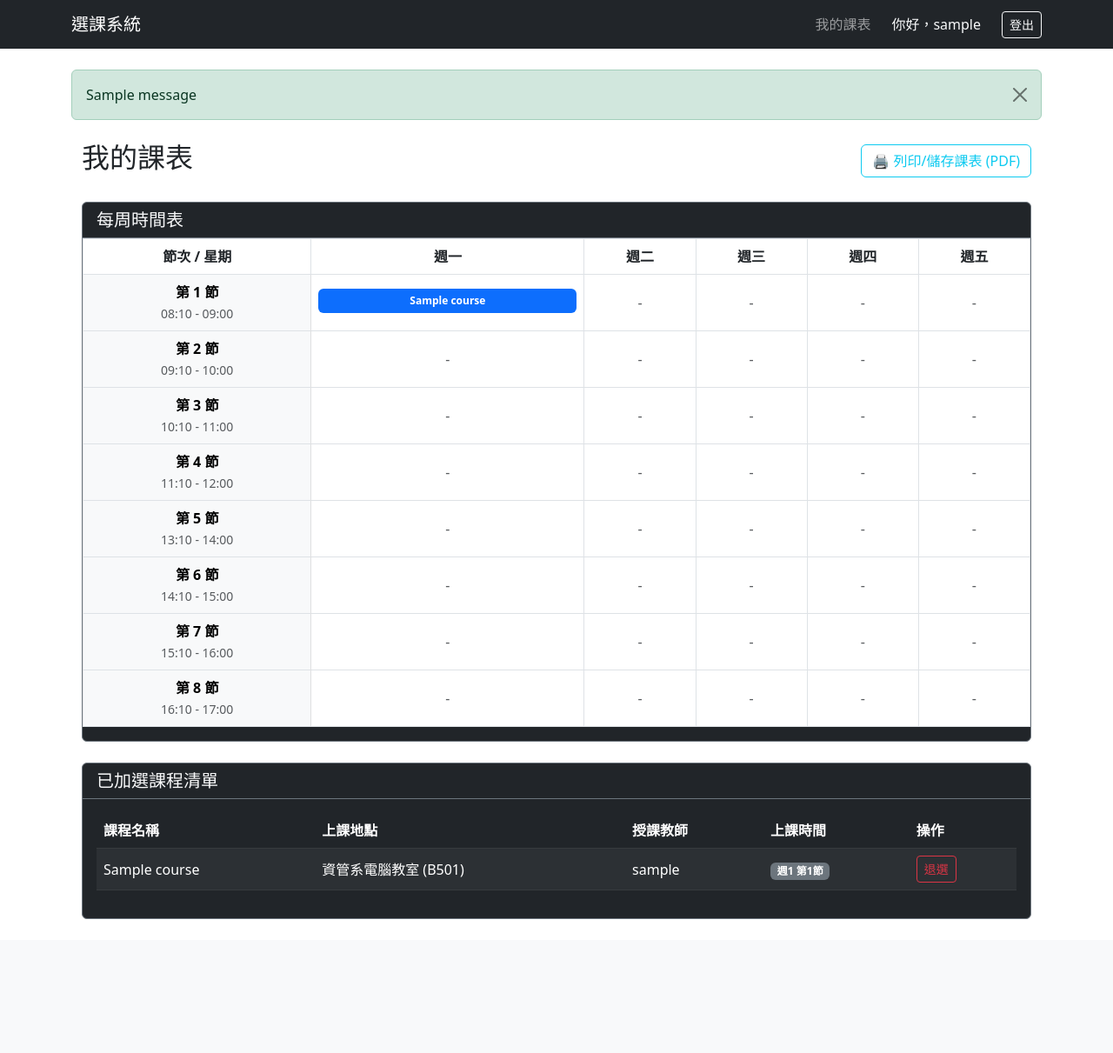
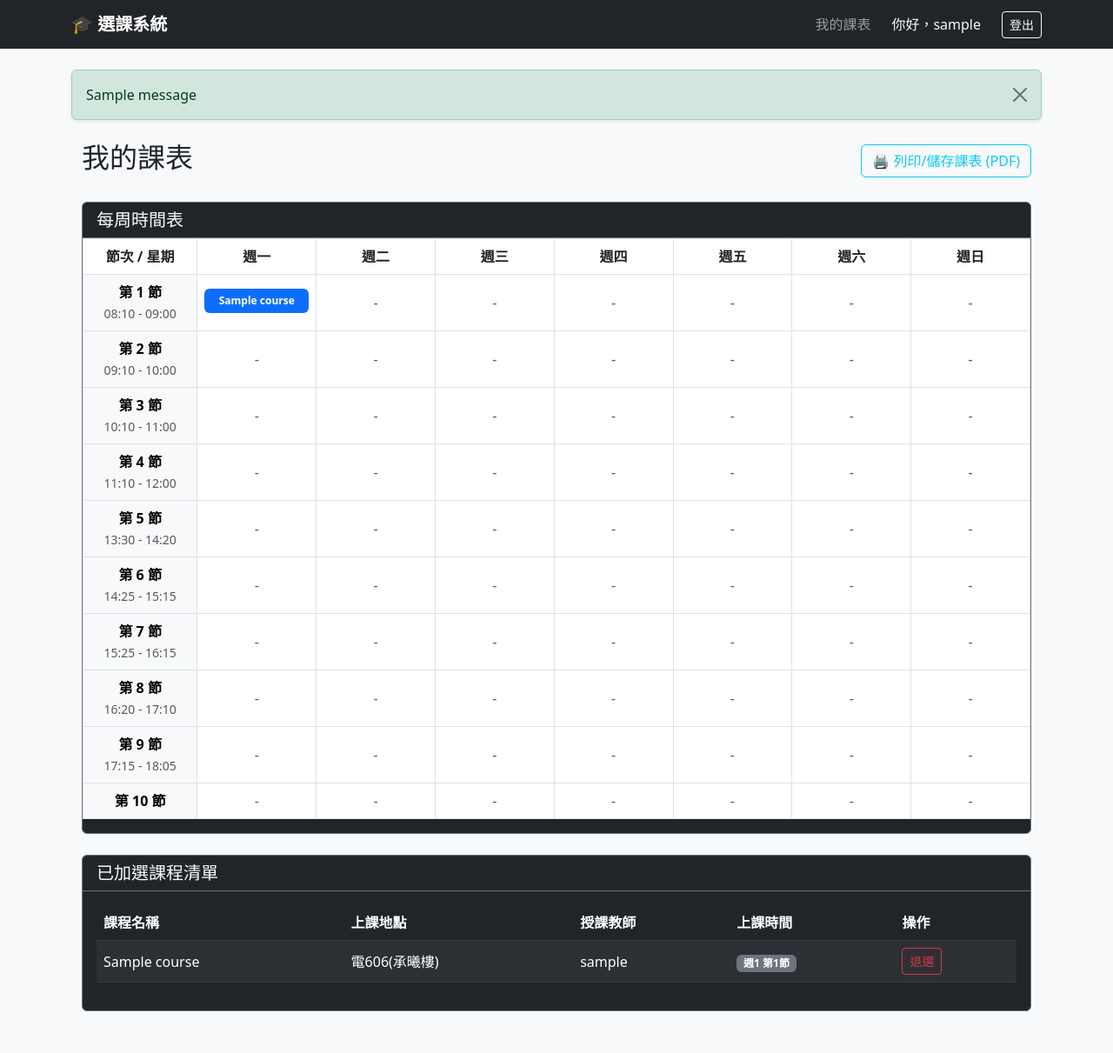
Before and after one commit to projectlearner/python-course-system, a Django app: page /my-courses/ in a window 1280 px wide. Shown: the whole page at 87% size. Before the commit the page ends 1057 px from the top, so only its background shows below. Run offline with Django 5.2, Linux system fonts and the light colour scheme; a user stored in the database is signed in; tables that the repository leaves empty hold one stand-in row (values such as "Sample post"); one stand-in notice (Sample message) is shown.

Commit message:
最佳化程式碼+新增第8~9節和星期六日+更改節次時間+課程標記同寬

```diff
--- a/config/urls.py
+++ b/config/urls.py
@@ -3,8 +3,7 @@ from django.urls import path, include
 
 urlpatterns = [
     path('admin/', admin.site.urls),
-    # path('', include('pages.urls')),  # 把 pages/urls.py 引進來
     path('', include('course.urls')),
     path('users/', include('users.urls')),
-    path('accounts/', include('django.contrib.auth.urls')), # 引入 Django 內建登入/登出路由
+    path('accounts/', include('django.contrib.auth.urls')), # 內建登入/登出路由
 ]
--- a/course/models.py
+++ b/course/models.py
@@ -85,14 +85,14 @@ class Enrollment(models.Model):
 # courses/models.py (或 course/models.py)
 class Course(models.Model):
     CLASSROOM_CHOICES = [
-        ('IM_LAB', '資管系電腦教室 (B501)'),
-        ('BA_ROOM', '財稅系專業教室 (A302)'),
-        ('FIN_ROOM', '財金系金融實驗室 (C401)'),
-        ('ACC_ROOM', '會資系電腦教室 (A201)'),
-        ('IB_ROOM', '國貿系多媒體教室 (B302)'),
-        ('AM_ROOM', '企管系專業教室 (C205)'),
-        ('EN_ROOM', '英文通識教室 (C405)'),
-        ('CH_ROOM', '國文通識教室 (C301)'),
+        ('IM_LAB', '電606(承曦樓)'),
+        ('BA_ROOM', '藝305'),
+        ('FIN_ROOM', '撞球教室'),
+        ('ACC_ROOM', '藝409'),
+        ('IB_ROOM', '資401'),
+        ('AM_ROOM', '電708(承曦樓)'),
+        ('EN_ROOM', '承405'),
+        ('CH_ROOM', '藝303'),
     ]
 
     title = models.CharField(max_length=100, verbose_name="課程名稱")
--- a/course/utils.py
+++ b/course/utils.py
@@ -22,11 +22,11 @@ def check_student_enrollment_permission(student, course, current_phase):
     else:
         # 外系學生
         # 漏洞補強：外系專業必修永遠禁止
-        if course.type == 'REQUIRED':
+        if course.category == 'REQUIRED':
             return False, "非本系學生不可選修外系專業必修"
 
         # 外系專業選修：僅限第三階段
-        if course.type == 'ELECTIVE':
+        if course.category == 'ELECTIVE':
             if current_phase < 3:
                 return False, "外系專業選修需至第三階段才開放選修"
             return True, "可選修"
--- a/course/views.py
+++ b/course/views.py
@@ -8,7 +8,7 @@ from django.views.decorators.http import require_POST
 from .utils import check_student_enrollment_permission
 
 # 目前選課階段 (全域/動態設定預設值)
-CURRENT_PHASE = 1  # 可視需求修改為 1, 2, 3
+CURRENT_PHASE = 2  # 可視需求修改為 1, 2, 3
 
 
 def check_course_permission(student, course, current_phase):
@@ -192,11 +192,11 @@ def my_courses(request):
     student = request.user.student_profile
     enrollments = Enrollment.objects.filter(student=student).select_related('course').prefetch_related('course__times')
 
-    timetable_matrix = {day: {period: [] for period in range(1, 9)} for day in range(1, 6)}
+    timetable_matrix = {day: {period: [] for period in range(1, 11)} for day in range(1, 8)}
 
     for enrollment in enrollments:
         for time_slot in enrollment.course.times.all():
-            if 1 <= time_slot.weekday <= 5 and 1 <= time_slot.period <= 8:
+            if 1 <= time_slot.weekday <= 7 and 1 <= time_slot.period <= 10:
                 timetable_matrix[time_slot.weekday][time_slot.period].append(time_slot)
 
     PERIOD_TIMES = {
@@ -204,16 +204,18 @@ def my_courses(request):
         2: '09:10 - 10:00',
         3: '10:10 - 11:00',
         4: '11:10 - 12:00',
-        5: '13:10 - 14:00',
-        6: '14:10 - 15:00',
-        7: '15:10 - 16:00',
-        8: '16:10 - 17:00',
+        5: '13:30 - 14:20',
+        6: '14:25 - 15:15',
+        7: '15:25 - 16:15',
+        8: '16:20 - 17:10',
+        9: '17:15 - 18:05',
+        10: '',
     }
 
     grid = []
-    for period in range(1, 9):
+    for period in range(1, 11):
         row = []
-        for day in range(1, 6):
+        for day in range(1, 8):
             row.append(timetable_matrix[day][period])
         grid.append((period, PERIOD_TIMES.get(period, ''), row))
 
--- a/templates/base.html
+++ b/templates/base.html
@@ -3,36 +3,36 @@
 <head>
     <meta charset="UTF-8">
     <title>{% block title %}選課系統{% endblock %}</title>
-    <!-- 可在此引進 Bootstrap 或 Tailwind CSS -->
     <link href="https://cdn.jsdelivr.net/npm/bootstrap@5.3.0/dist/css/bootstrap.min.css" rel="stylesheet">
 </head>
-<body>
+<body class="bg-light">
     <nav class="navbar navbar-expand-lg navbar-dark bg-dark mb-4">
         <div class="container">
-            <a class="navbar-brand" href="{% url 'courses:course_list' %}">選課系統</a>
-            <!-- templates/base.html 的右側導覽列 -->
+            <a class="navbar-brand fw-bold" href="{% url 'courses:course_list' %}">🎓 選課系統</a>
+            <button class="navbar-toggler" type="button" data-bs-toggle="collapse" data-bs-target="#navbarNav">
+                <span class="navbar-toggler-icon"></span>
+            </button>
+            <div class="collapse navbar-collapse" id="navbarNav">
                 <div class="navbar-nav ms-auto align-items-center">
                     {% if user.is_authenticated %}
                         <a class="nav-link me-2" href="{% url 'courses:my_courses' %}">我的課表</a>
                         <span class="nav-link text-light me-3">你好，{{ user.username }}</span>
-
                         <form action="{% url 'logout' %}" method="post" class="d-inline">
                             {% csrf_token %}
                             <button type="submit" class="btn btn-outline-light btn-sm">登出</button>
                         </form>
                     {% else %}
-                    <!-- 將原本的 /admin/login/ 改成 /accounts/login/ -->
                         <a class="btn btn-outline-light btn-sm" href="/accounts/login/?next={{ request.path }}">登入</a>
                     {% endif %}
                 </div>
             </div>
+        </div>
     </nav>
 
-    <div class="container">
-        <!-- Message 訊息通知（成功/失敗提醒） -->
+    <div class="container mb-5">
         {% if messages %}
             {% for message in messages %}
-                <div class="alert alert-{{ message.tags }} alert-dismissible fade show" role="alert">
+                <div class="alert alert-{{ message.tags }} alert-dismissible fade show shadow-sm" role="alert">
                     {{ message }}
                     <button type="button" class="btn-close" data-bs-dismiss="alert"></button>
                 </div>
--- a/templates/courses/my_courses.html
+++ b/templates/courses/my_courses.html
@@ -57,15 +57,17 @@
         </div>
         <div class="card-body p-0">
             <div class="table-responsive">
-                <table class="table table-bordered text-center">
+                <table class="table table-bordered text-center" style="table-layout: fixed; width: 100%;">
                     <thead>
                         <tr>
-                            <th>節次 / 星期</th>
-                            <th>週一</th>
-                            <th>週二</th>
-                            <th>週三</th>
-                            <th>週四</th>
-                            <th>週五</th>
+                            <th style="width: 12%;">節次 / 星期</th>
+                            <th style="width: 12.5%;">週一</th>
+                            <th style="width: 12.5%;">週二</th>
+                            <th style="width: 12.5%;">週三</th>
+                            <th style="width: 12.5%;">週四</th>
+                            <th style="width: 12.5%;">週五</th>
+                            <th style="width: 12.5%;">週六</th>
+                            <th style="width: 12.5%;">週日</th>
                         </tr>
                     </thead>
                     <tbody>
--- a/users/models.py
+++ b/users/models.py
@@ -1,7 +1,5 @@
 from django.db import models
 from django.contrib.auth.models import User
-
-# Create your models here.
 
 DEPARTMENT_CHOICES = [
     ('IM', '資訊管理系'),
@@ -10,23 +8,25 @@ DEPARTMENT_CHOICES = [
     ('PF', '財政稅務系'),
     ('ACCT', '會計資訊系'),
     ('IB', '國際貿易系'),
+    ('GEN', '通識教育中心'),
 ]
 
-class TeacherProfile(models.Model):
-    # 延伸 User (1:1) 載入django內建的使用者模型(專門管登入相關的,class內的其他內容他不管)
-    # 其餘寫在這個class內的都歸TeacherProfile管(如bio)
-    user = models.OneToOneField(User, on_delete=models.CASCADE, related_name='teacher_profile')
-    name = models.CharField(max_length=50)
-    bio = models.TextField(blank=True, verbose_name="教師簡介")
+class StudentProfile(models.Model):
+    user = models.OneToOneField(User, on_delete=models.CASCADE, related_name='student_profile')
+    student_id = models.CharField(max_length=20, unique=True, verbose_name="學號")
+    department = models.CharField(max_length=10, choices=DEPARTMENT_CHOICES, verbose_name="系所")
 
     def __str__(self):
-        return self.name
+        return f"{self.student_id} - {self.user.username}"
 
-class StudentProfile(models.Model):
-    # 延伸 User (1:1)
-    user = models.OneToOneField(User, on_delete=models.CASCADE, related_name='student_profile')
-    student_id = models.CharField(max_length=20, unique=True, verbose_name="學號")
-    department = models.CharField(max_length=10, choices=DEPARTMENT_CHOICES, default='IM', verbose_name="所屬系所")
+class TeacherProfile(models.Model):
+    user = models.OneToOneField(User, on_delete=models.CASCADE, related_name='teacher_profile')
+    department = models.CharField(max_length=10, choices=DEPARTMENT_CHOICES, verbose_name="系所")
+
+    @property
+    def name(self):
+        full_name = f"{self.user.last_name}{self.user.first_name}".strip()
+        return full_name if full_name else self.user.username
 
     def __str__(self):
-        return f"{self.student_id} - {self.user.get_full_name() or self.user.username}"
+        return f"{self.name} 老師"
--- a/users/urls.py
+++ b/users/urls.py
@@ -1,7 +1,8 @@
 from django.urls import path
 from . import views
 
+app_name = 'users'
+
 urlpatterns = [
-    # path('網址路徑', views對應函式, name='別名')
-
+    path('profile/', views.profile, name='profile'),
 ]
```
Also changed, not shown: users/views.py (+5 -2 lines), users/migrations/0004_remove_teacherprofile_bio_remove_teacherprofile_name_and_more.py (added). Lines whose indentation alone changed are shown as unchanged.
